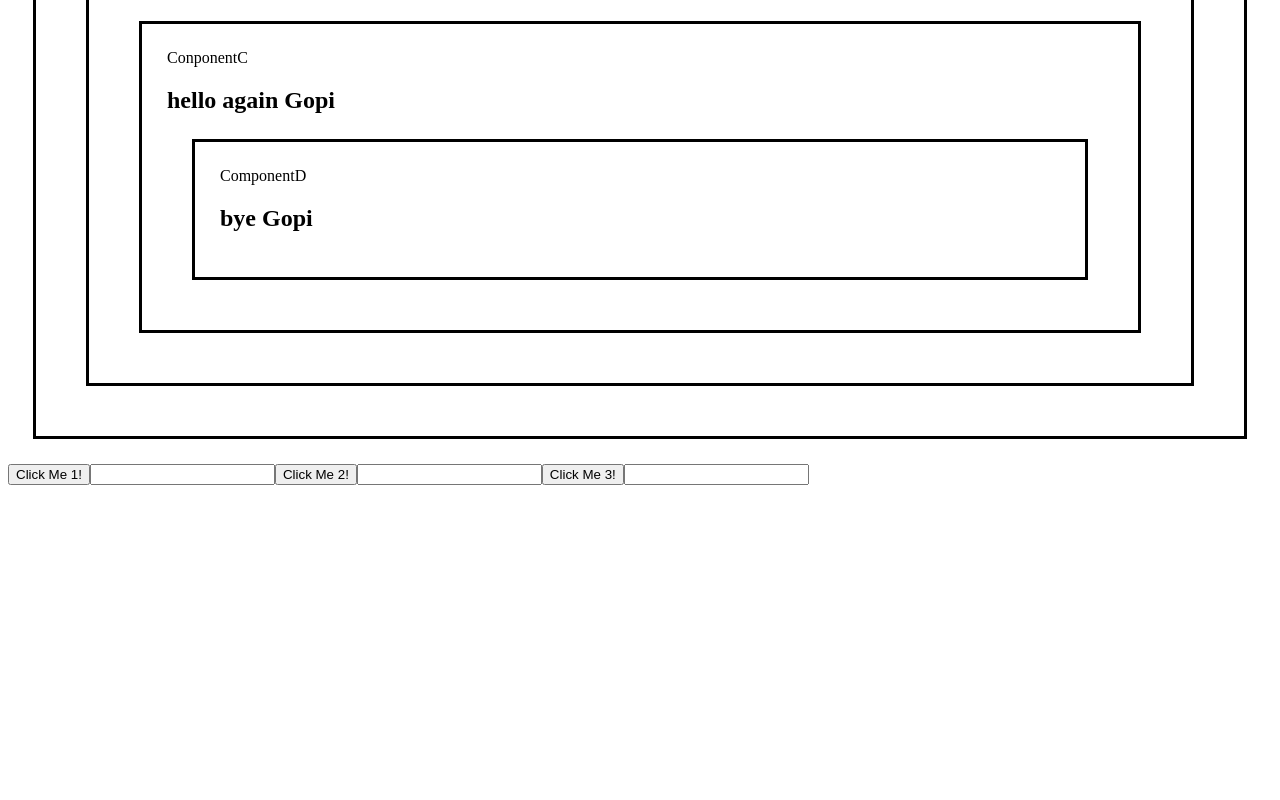
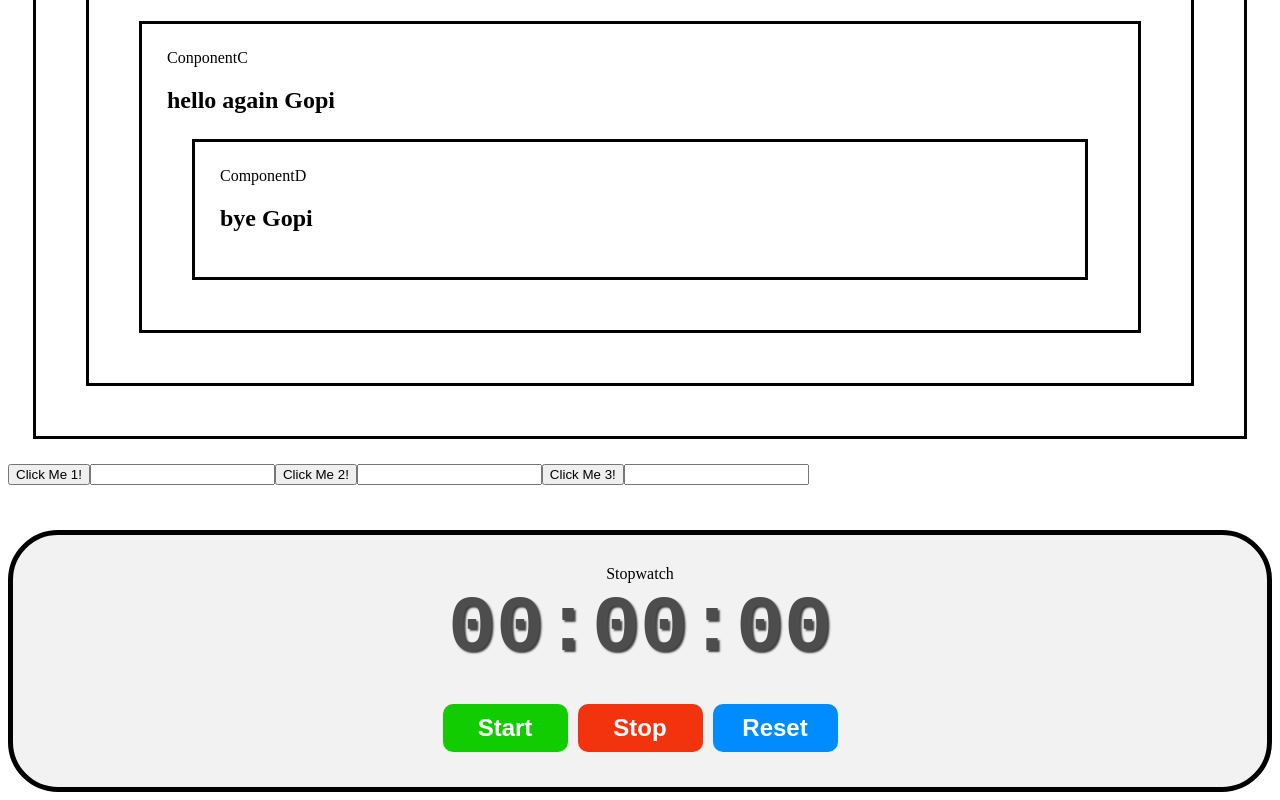
Before and after one commit to Gopi2923/my-react-app, a React (Vite) app: page / in a window 1280 px wide. Shown: the part 5108-5908 px from the top of the page. Before the commit the page ends 5601 px from the top, so only its background shows below. Built offline with nearby package versions, Linux system fonts and the light colour scheme.

Commit message:
Stopwatch project using useRef hook.

```diff
--- a/src/App.jsx
+++ b/src/App.jsx
@@ -10,6 +10,7 @@
 import MyComponent from "./MyComponent"
 import OnChangeEvents from "./OnChangeEvents"
 import ProfilePicture from "./ProfilePicture"
+import Stopwatch from "./Stopwatch"
 import Student from "./Student"
 import ToDoList from "./ToDoList"
 import UpadteArrayState from "./UpadteArrayState"
@@ -78,6 +79,8 @@
   <ComponentA />
 
   <ComponentUseRef />
+
+  <Stopwatch />
  </>
 )
 }
--- /dev/null
+++ b/src/Stopwatch.jsx
@@ -0,0 +1,71 @@
+import React, {useState, useEffect, useRef} from 'react'
+
+const Stopwatch = () => {
+
+    const [isRunning, setIsRunning] = useState(false);
+    const [elapsedTime, setElapsedTime] = useState(0);
+    const intervalIdRef = useRef(null);
+    const startTimeRef = useRef(0);
+
+    useEffect(() => {
+
+        if(isRunning) {
+          intervalIdRef.current = setInterval(() => {
+               setElapsedTime(Date.now() - startTimeRef.current)
+           }, 10)
+
+           return () => {
+            clearInterval(intervalIdRef.current);
+           }
+        }
+
+    }, [isRunning]);
+
+    const start = () => {
+       setIsRunning(true);
+       startTimeRef.current = Date.now() - elapsedTime;
+       console.log(startTimeRef.current)
+    }
+
+    const stop = () => {
+       setIsRunning(false);
+    }
+
+    const reset = () => {
+       setElapsedTime(0)
+       setIsRunning(false);
+    }
+
+    const formatTime = () => {
+
+        let hours = Math.floor(elapsedTime / (1000 * 60 * 60));
+        let minutes = Math.floor(elapsedTime / (1000 * 60) % 60);
+        let seconds = Math.floor(elapsedTime / (1000) % 6);
+        let milliseconds = Math.floor((elapsedTime % 1000) / 10);
+
+        hours = String(hours).padStart(2, "0")
+        minutes = String(minutes).padStart(2, "0")
+        seconds = String(seconds).padStart(2, "0")
+        milliseconds = String(milliseconds).padStart(2, "0")
+
+
+
+       return `${minutes}:${seconds}:${milliseconds}`
+    }
+
+  return (
+    <div className='stopwatch'>Stopwatch
+        <div className="display">
+            {formatTime()}
+        </div>
+        <div className="controls">
+            <button onClick={start} className='start-btn'>Start</button>
+            <button onClick={stop} className='stop-btn'>Stop</button>
+            <button onClick={reset} className='reset-btn'>Reset</button>
+        </div>
+
+    </div>
+  )
+}
+
+export default Stopwatch
--- a/src/index.css
+++ b/src/index.css
@@ -236,3 +236,59 @@
   padding: 25px;
   margin: 25px;
 }
+
+/* stopwatch  */
+
+.stopwatch {
+  display: flex;
+  flex-direction: column;
+  align-items: center;
+  margin-top: 45px;
+  background-color: hsl(0, 0%, 95%);
+  border: 5px solid;
+  border-radius: 50px;
+  padding: 30px;
+}
+.display {
+  font-size: 5rem;
+  font-family: monospace;
+  font-weight: bold;
+  color: hsl(0, 0%, 30%);
+  text-shadow: 2px 2px 2px hsla(0, 0%, 0%, 0.75);
+  margin-bottom: 25px;
+}
+.controls button {
+  font-size: 1.5rem;
+  font-weight: bold;
+  padding: 10px 20px;
+  margin: 5px;
+  border-radius: 10px;
+  min-width: 125px;
+  border: none;
+  cursor: pointer;
+  color: white;
+  transition: background-color 0.5s ease;
+}
+
+.start-btn {
+  background-color: hsl(115, 100%, 40%);
+}
+
+.start-btn:hover {
+  background-color: hsl(115, 100%, 35%);
+}
+.stop-btn {
+  background-color: hsl(10, 90%, 50%);
+}
+
+.stop-btn:hover {
+  background-color: hsl(10, 90%, 40%)
+}
+
+.reset-btn {
+  background-color: hsl(207, 100%, 50%);
+}
+
+.reset-btn:hover {
+  background-color: hsl(207, 90%, 40%);
+}
```
